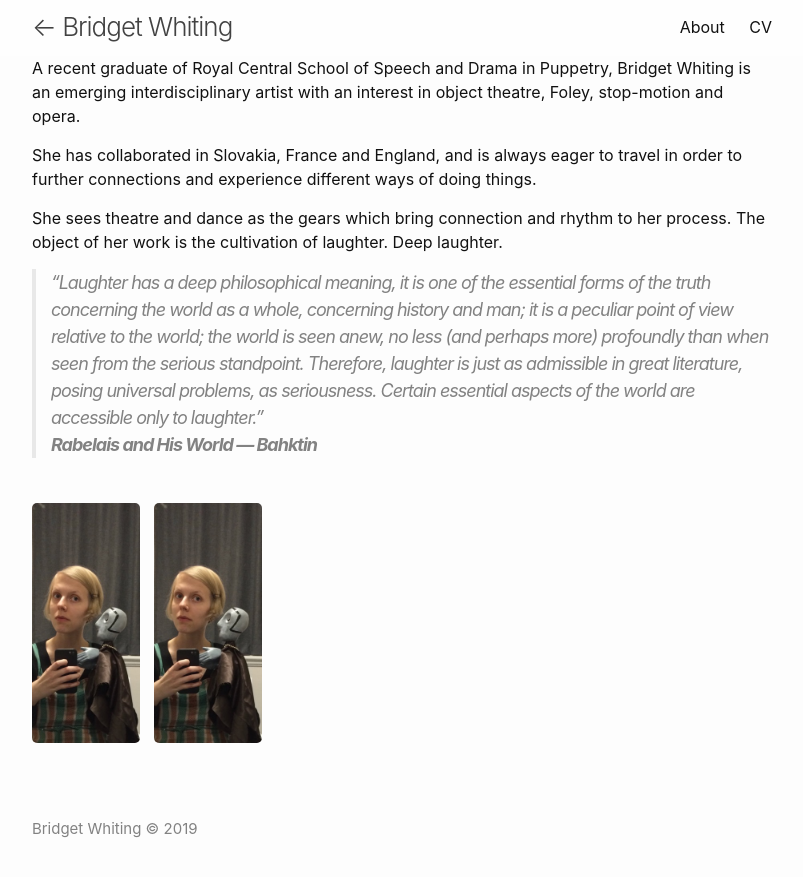
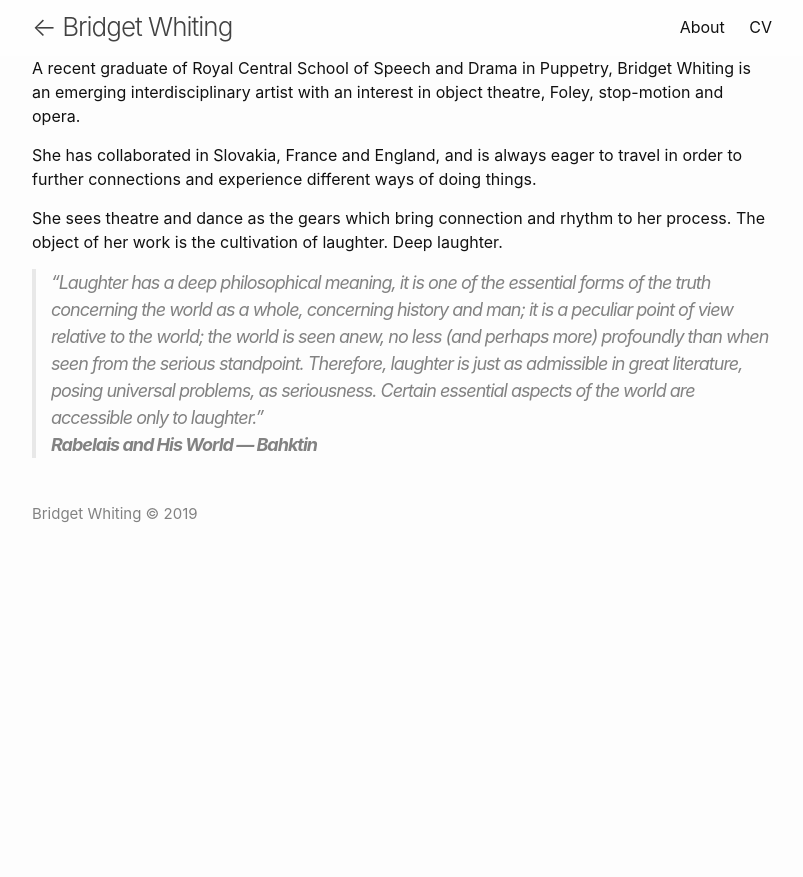
Before and after one commit to markwhiting/bridget, a Jekyll site: the page built from about.markdown, in a window 1280 px wide. Shown: the top 877 px of the page, without its empty margins (238-1041 px from the left). Built offline with Jekyll 4.4.1, drawn with Linux system fonts in a browser that asks for light colours.

Commit message:
not images

```diff
--- a/about.markdown
+++ b/about.markdown
@@ -14,6 +14,3 @@ She sees theatre and dance as the gears which bring connection and rhythm to her
 
 > “Laughter has a deep philosophical meaning, it is one of the essential forms of the truth concerning the world as a whole, concerning history and man; it is a peculiar point of view relative to the world; the world is seen anew, no less (and perhaps more) profoundly than when seen from the serious standpoint. Therefore, laughter is just as admissible in great literature, posing universal problems, as seriousness. Certain essential aspects of the world are accessible only to laughter.”
 > **Rabelais and His World — Bahktin**
-
-[![Figure]({{ "/assets/GlovePuppet/GP puppet and puppeter.jpeg" | absolute_url }})]({{ "/assets big/About/foxy long distance.jpeg" | absolute_url }})
-[![Figure]({{ "/assets/GlovePuppet/GP puppet and puppeter.jpeg" | absolute_url }})]({{ "/assets big/GlovePuppet/GP puppet and puppeter.jpeg" | absolute_url }})
```
